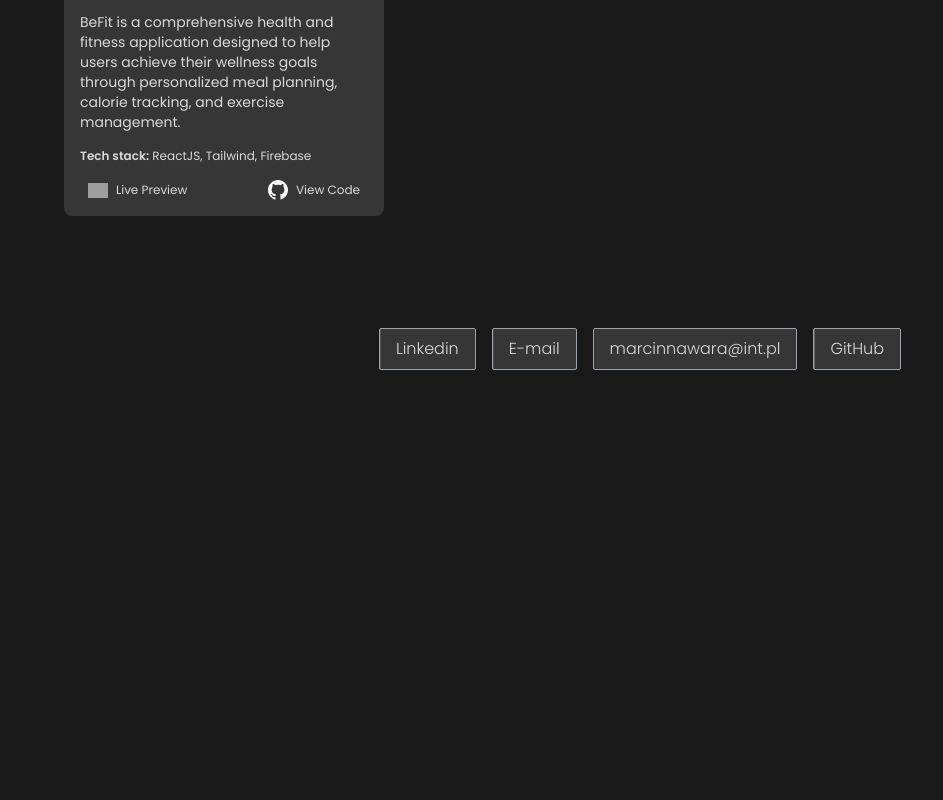
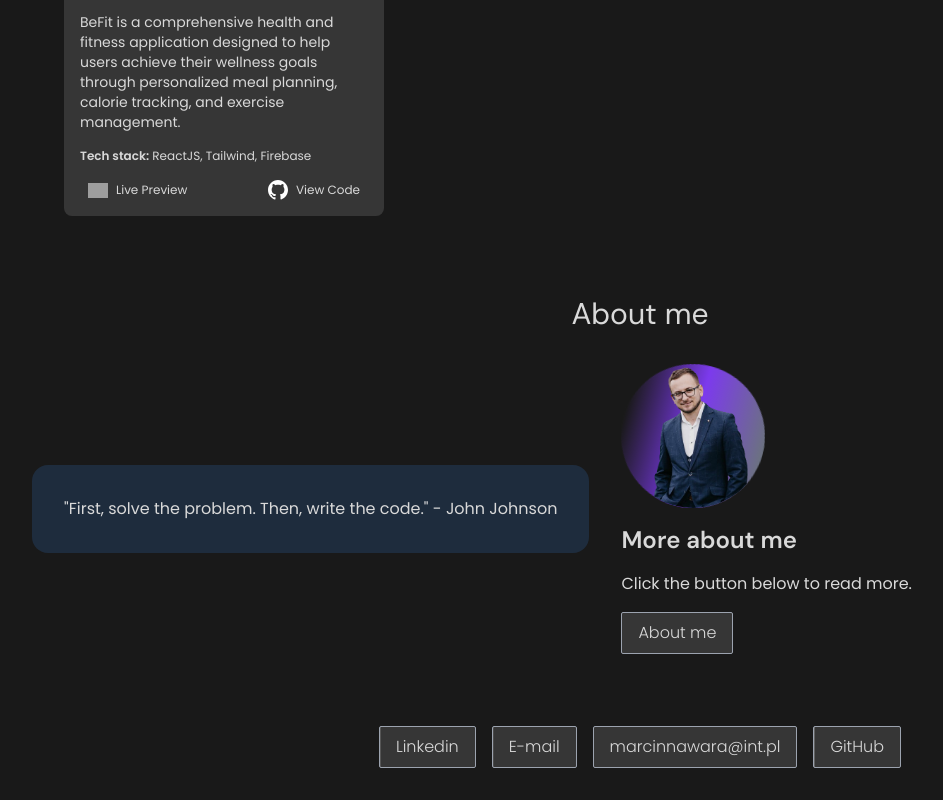
Before and after one commit to manawara/portfolio, a Next.js app: page / in a window 1280 px wide. Shown: the part 1248-2048 px from the top of the page, without its empty margins (0-943 px from the left). Before the commit the page ends 1650 px from the top, so only its background shows below. Built offline with nearby package versions, Linux system fonts and the light colour scheme; grey boxes are pictures that could not be loaded.

Commit message:
Create About section

```diff
--- a/app/page.tsx
+++ b/app/page.tsx
@@ -1,8 +1,8 @@
+import About from '@/components/About/About'
 import Avatar from '@/components/Avatar'
 import CardList from '@/components/CardList/CardList'
 import TechStack from '@/components/TechStack/TechStack'
 import { dataTechStack } from '@/lib/data'
-import { motion, MotionConfig } from 'framer-motion'
 
 export default function Home() {
   return (
@@ -24,6 +24,7 @@ export default function Home() {
       </header>
       <TechStack data={dataTechStack} title="Skills" />
       <CardList />
+      <About />
     </main>
   )
 }
--- /dev/null
+++ b/components/About/About.tsx
@@ -0,0 +1,35 @@
+import React from 'react'
+import Button from '../Button'
+import Avatar from '../Avatar'
+import { generateQuote } from '@/lib/helper'
+import SectionTransition from '../SectionTransition'
+
+const About = () => {
+  const qoute = generateQuote()
+
+  return (
+    <SectionTransition>
+      <section>
+        <h3 className="text-center text-3xl mb-4">About me</h3>
+        <div className="flex flex-col-reverse sm:flex-row items-center my-8 gap-8">
+          <div className="sm:max-w-[60%]">
+            <p className="bg-[#1e2c3d] rounded-2xl py-8 px-8 inline-block">{qoute}</p>
+          </div>
+          <div className="flex flex-col">
+            <div className="flex justify-center sm:justify-start">
+              <Avatar height={144} width={144} />
+            </div>
+
+            <h4 className="mt-4 font-semibold text-2xl">More about me</h4>
+            <div className="my-4">Click the button below to read more.</div>
+            <div>
+              <Button>About me</Button>
+            </div>
+          </div>
+        </div>
+      </section>
+    </SectionTransition>
+  )
+}
+
+export default About
--- a/components/Avatar.tsx
+++ b/components/Avatar.tsx
@@ -3,9 +3,16 @@ import React from 'react'
 import { motion } from 'framer-motion'
 import Image from 'next/image'
 import profileIcon from '@/public/mnawara.png'
-const Avatar = () => {
+
+type AvatarProps = {
+  height?: number
+  width?: number
+}
+
+const Avatar = ({ height = 288, width = 288 }: AvatarProps) => {
+  let classes = { width: `${width}px`, height: `${height}px` }
   return (
-    <div className="relative w-72 h-72 overflow-hidden">
+    <div className="relative overflow-hidden" style={classes}>
       <motion.div
         initial={{ rotate: 0 }}
         animate={{ rotate: 360 }}
--- a/components/Footer.tsx
+++ b/components/Footer.tsx
@@ -13,7 +13,7 @@ const Footer = () => {
   console.log(status)
   return (
     <>
-      <footer className="flex gap-4 justify-center  py-8 ">
+      <footer className="flex gap-4 justify-center  py-8 mt-10">
         <SectionTransition>
           <div className="flex gap-4 flex-wrap justify-center">
             <Button href="https://www.linkedin.com/in/marcin-nawara/" target="_blink">
--- /dev/null
+++ b/lib/helper.ts
@@ -0,0 +1,10 @@
+export const generateQuote = () => {
+  const quoteArr = [
+    `"First, solve the problem. Then, write the code." - John Johnson`,
+    `"Code is like humor. When you have to explain it, it's bad." - Cory House`,
+    `"There is no such thing as failure, only results. - Richard Feynman"`,
+  ]
+  const draw = Math.abs(Math.round(Math.random() * quoteArr.length - 1))
+
+  return quoteArr[draw]
+}
```
